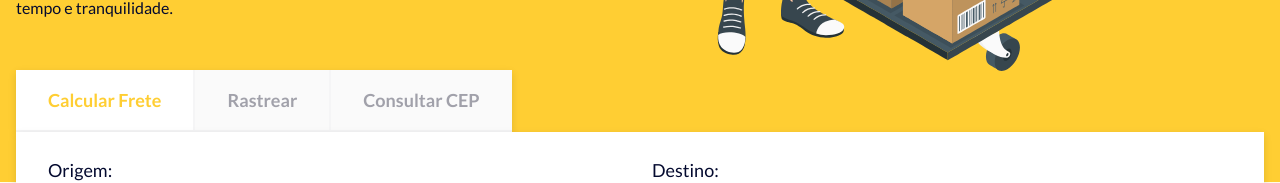
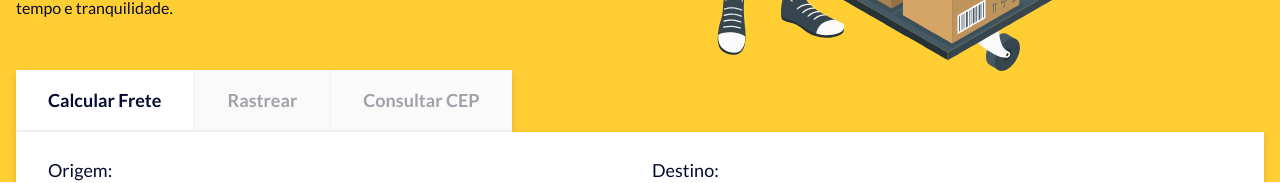
Before and after one commit to marcelojjunior/expresso-facil, a Next.js app: page / in a window 1280 px wide. Shown: the part 489-672 px from the top of the page. Built offline with nearby package versions, Linux system fonts and the light colour scheme.

Commit message:
style: hover button tab

```diff
--- a/src/components/TabsServicesCard/ButtonItemTab.tsx
+++ b/src/components/TabsServicesCard/ButtonItemTab.tsx
@@ -15,8 +15,9 @@ export default function ButtonItemTab({
         <button
             {...props}
             className={twMerge(
-                "text-base lg:text-lg font-bold py-3 lg:py-4 px-4 lg:px-8 ",
-                active ? "text-yellow-primary bg-white " : "text-zinc-400 bg-zinc-50",
+                "text-base lg:text-lg font-bold py-3 lg:py-4 px-4 lg:px-8 hover:bg-blue-primary hover:text-white",
+                "transition ease-in-out duration-300",
+                active ? "text-blue-primary bg-white " : "text-zinc-400 bg-zinc-50",
                 className
             )}
         >
```
